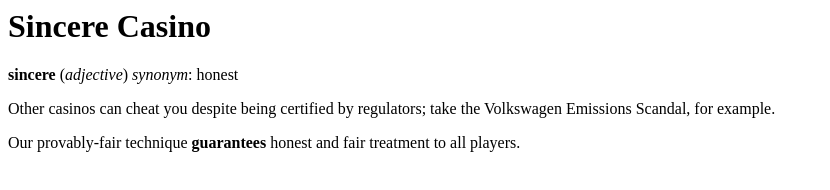
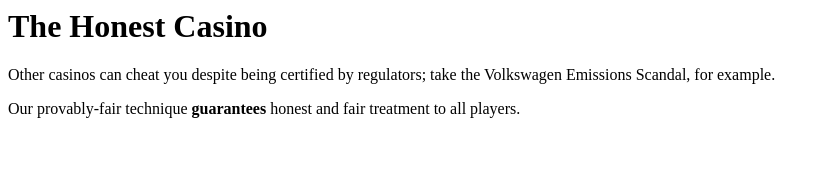
Before and after one commit to TheHonestCasino/TheHonestCasino.github.io, a plain HTML site: page index.html in a window 1280 px wide. Shown: the whole page, without its empty margins (0-830 px from the left). Drawn offline with Linux system fonts and the light colour scheme.

Commit message:
Update CNAME and index.html to match the site name.

```diff
--- a/index.html
+++ b/index.html
@@ -1,10 +1,9 @@
 <html>
   <head>
-    <title>Sincere Casino: Honesty Guaranteed</title>
+    <title>The Honest Casino: Honesty Guaranteed</title>
   </head>
   <body>
-    <h1>Sincere Casino</h1>
-    <b>sincere</b> (<i>adjective</i>) <i>synonym</i>: honest
+    <h1>The Honest Casino</h1>
     <!-- p>Other casinos <i>can</i> cheat you despite being certified by regulators. Our provably-fair technique guarantees that we cannot cheat you.</p -->
     <p>Other casinos can cheat you despite being certified by regulators; take the Volkswagen Emissions Scandal, for example.</p>
 
```
Also changed, not shown: 1 other file.
